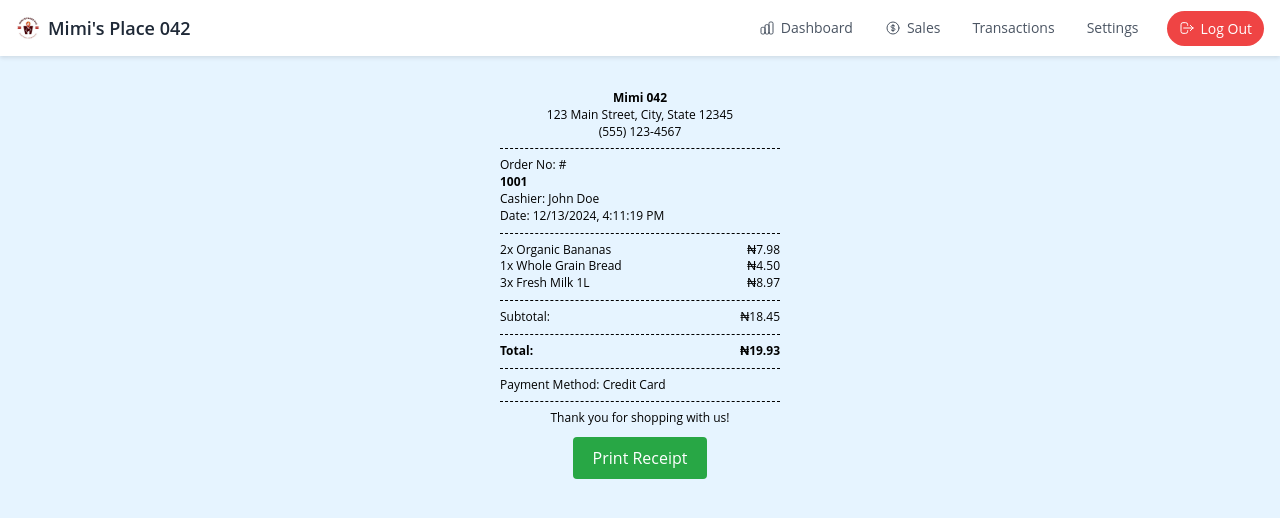
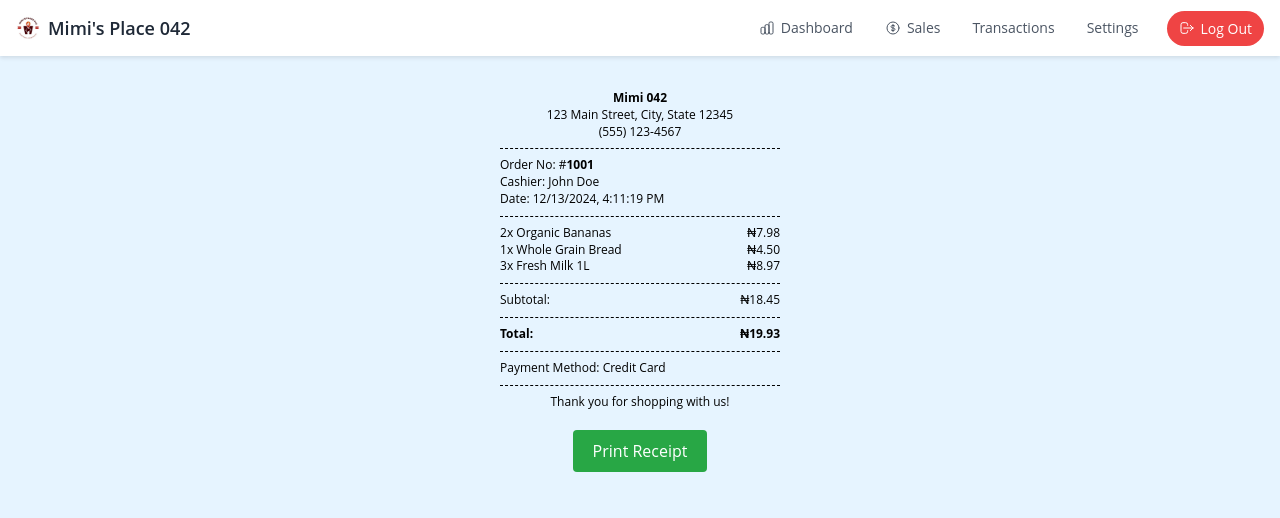
Before and after one commit to ogbochinedu/POS, a React (Vite) app: page /#/receipt in a window 1280 px wide. Shown: the top 518 px of the page. Built offline with nearby package versions, Linux system fonts and the light colour scheme; what pouchdb would draw is missing.

Commit message:
update web print

```diff
--- a/src/ui/components/print/receipt.jsx
+++ b/src/ui/components/print/receipt.jsx
@@ -1,4 +1,201 @@
-import React, { useRef,useEffect } from 'react';
+// import React, { useRef,useEffect } from 'react';
+// const Receipt = ({
+//   businessName,
+//   address,
+//   phoneNumber,
+//   orderNumber,
+//   cashierName,
+//   items,
+//   subtotal,
+//   tax,
+//   total,
+//   paymentMethod,
+//   dateTime,
+//   customerName = '',
+//   customMessage = 'Thank you for your patronage!',
+//   change
+// }) => {
+//   const receiptRef = useRef(null);
+
+
+//   useEffect(() => {
+//     console.log('Window APIs:', Object.keys(window))
+//     console.log('Electron API:', window.electronAPI)
+//   }, [])
+
+
+// if (window.electronAPI && window.electronAPI.onFromMain) {
+//     window.electronAPI.onFromMain('reply-from-main', (data) => {
+//       console.log('Data received:', data);
+//     });
+//   } else {
+//     console.error('electronAPI or onFromMain is not defined');
+//   }
+
+
+
+//   const handlePrint = () => {
+//     console.log('Attempting to print...')
+//     if (window.electronAPI) {
+//         const printContent = receiptRef.current.innerHTML;
+//         const printData = `
+//       <html>
+//         <head>
+//           <title>Receipt</title>
+//           <style>
+//             body {
+//               font-family: monospace;
+//               margin: 0;
+//               padding: 0;
+//               background-color: #fff;
+//             }
+
+//               .receipt {
+//   width: 70mm; /* Match the printer width */
+//   margin: 0 auto; /* Center the content */
+//   padding: 5mm;
+//   font-family: monospace;
+//   font-size: 8px;
+//   line-height: 1.5;
+//   box-sizing: border-box; /* Include padding in width */
+//   word-wrap: break-word; /* Ensure text wraps within the container */
+// }
+
+//             .center {
+//               text-align: center;
+//             }
+//             .divider {
+//               border-top: 1px dashed #000;
+//               margin: 8px 0;
+//             }
+//             .right {
+//               text-align: right;
+//             }
+//             .bold {
+//               font-weight: bold;
+//             }
+
+
+//             .item {
+//   display: flex;
+//   justify-content: space-between;
+//   overflow: hidden; /* Prevent overflow issues */
+//    padding-right: 10px;
+// }
+
+//           </style>
+//         </head>
+//         <body>
+//           ${printContent}
+//         </body>
+//       </html>
+//     `
+//   //console.log(printContent)
+//         // Send the content to the main process to handle the print request
+//         window.electronAPI.print('print-request', printData);
+//     } else {
+//       console.error('Electron API is not available')
+//       console.log('window object:', window)
+//     }
+//   }
+//   // .receipt {
+//   //   width: 220px; /* Standard thermal printer width */
+//   //   margin: auto;
+//   //   padding: 10px;
+//   //   font-size: 10px;
+//   //   line-height: 1.4;
+//   //   color: #000;
+//   // }
+//   // .item {
+//   //   display: flex;
+//   //   justify-content: space-between;
+//   // }
+//   const renderLineItem = (item) => {
+//     const itemTotal = (item.price * item.quantity).toFixed(2);
+//     return (
+//       <div className="item">
+//         <span>{item.quantity}x {item.name}</span>
+//         <span>₦{itemTotal}</span>
+//       </div>
+//     );
+//   };
+
+//   return (
+//     <div>
+
+//       <div ref={receiptRef} className="receipt">
+//         {/* Business Info */}
+//         <div className="center bold">{businessName}</div>
+//         <div className="center">{address}</div>
+//         <div className="center">{phoneNumber}</div>
+//         <div className="divider"></div>
+
+//         {/* Order Info */}
+//         Order No: # <div  className="bold">{orderNumber}</div>
+//         {/* {customerName && <div>Customer: {customerName}</div>} */}
+//         <div>Cashier: {cashierName}</div>
+//         <div>Date: {dateTime}</div>
+//         <div className="divider"></div>
+
+//         {/* Items */}
+//         <div>
+//           {items.map((item, index) => (
+//             <div key={index}>{renderLineItem(item)}</div>
+//           ))}
+//         </div>
+//         <div className="divider"></div>
+
+//         {/* Pricing Summary */}
+//         <div className="item">
+//           <span>Subtotal:</span>
+//           <span>₦{subtotal.toFixed(2)}</span>
+//         </div>
+//         {/* <div className="item">
+//           <span>Tax:</span>
+//           <span>₦{tax.toFixed(2)}</span>
+//         </div> */}
+//         <div className="divider"></div>
+//         <div className="item bold">
+//           <span>Total:</span>
+//           <span>₦{total.toFixed(2)}</span>
+//         </div>
+//         <div className="divider"></div>
+
+//         {/* Payment Info */}
+//         <div>Payment Method: {paymentMethod}</div>
+//         {change>0?<div>Change: ₦{change}</div>:null}
+//         <div className="divider"></div>
+//         {/* Footer */}
+//         <div className="center">{customMessage}</div>
+//       </div>
+
+
+//       <button
+//   onClick={handlePrint}
+//   style={{
+//     padding: '10px 20px',
+//     backgroundColor: '#28a745',
+//     color: 'white',
+//     border: 'none',
+//     borderRadius: '4px',
+//     cursor: 'pointer',
+//     display: 'block', // Add this
+//     marginLeft: 'auto', // Add this
+//     marginRight: 'auto' // Add this
+//   }}
+// >
+//   Print Receipt
+// </button>
+//     </div>
+//   );
+// };
+
+//  export default Receipt;
+
+
+
+import React, { useRef } from 'react';
+
 const Receipt = ({
   businessName,
   address,
@@ -7,38 +204,19 @@ const Receipt = ({
   cashierName,
   items,
   subtotal,
-  tax,
   total,
   paymentMethod,
   dateTime,
-  customerName = '',
   customMessage = 'Thank you for your patronage!',
-  change
+  change,
 }) => {
   const receiptRef = useRef(null);
 
-
-  useEffect(() => {
-    console.log('Window APIs:', Object.keys(window))
-    console.log('Electron API:', window.electronAPI)
-  }, [])
-
-
-if (window.electronAPI && window.electronAPI.onFromMain) {
-    window.electronAPI.onFromMain('reply-from-main', (data) => {
-      console.log('Data received:', data);
-    });
-  } else {
-    console.error('electronAPI or onFromMain is not defined');
-  }
-
-
-
   const handlePrint = () => {
-    console.log('Attempting to print...')
-    if (window.electronAPI) {
     const printContent = receiptRef.current.innerHTML;
-        const printData = `
+    const printWindow = window.open('', '_blank');
+    printWindow.document.open();
+    printWindow.document.write(`
       <html>
         <head>
           <title>Receipt</title>
@@ -49,18 +227,14 @@ if (window.electronAPI && window.electronAPI.onFromMain) {
               padding: 0;
               background-color: #fff;
             }
-
             .receipt {
-  width: 70mm; /* Match the printer width */
-  margin: 0 auto; /* Center the content */
+              width: 70mm; /* Match standard receipt printer width */
+              margin: auto;
               padding: 5mm;
-  font-family: monospace;
-  font-size: 8px;
+              font-size: 10px;
               line-height: 1.5;
-  box-sizing: border-box; /* Include padding in width */
-  word-wrap: break-word; /* Ensure text wraps within the container */
+              box-sizing: border-box;
             }
-
             .center {
               text-align: center;
             }
@@ -68,48 +242,33 @@ if (window.electronAPI && window.electronAPI.onFromMain) {
               border-top: 1px dashed #000;
               margin: 8px 0;
             }
-            .right {
-              text-align: right;
+            .item {
+              display: flex;
+              justify-content: space-between;
+              overflow: hidden;
             }
             .bold {
               font-weight: bold;
             }
-
-
-            .item {
-  display: flex;
-  justify-content: space-between;
-  overflow: hidden; /* Prevent overflow issues */
-   padding-right: 10px;
+            @media print {
+              body {
+                -webkit-print-color-adjust: exact;
+                margin: 0;
               }
-
+            }
           </style>
         </head>
         <body>
-          ${printContent}
+          <div class="receipt">${printContent}</div>
         </body>
       </html>
-    `
-  //console.log(printContent)
-        // Send the content to the main process to handle the print request
-        window.electronAPI.print('print-request', printData);
-    } else {
-      console.error('Electron API is not available')
-      console.log('window object:', window)
-    }
-  }
-  // .receipt {
-  //   width: 220px; /* Standard thermal printer width */
-  //   margin: auto;
-  //   padding: 10px;
-  //   font-size: 10px;
-  //   line-height: 1.4;
-  //   color: #000;
-  // }
-  // .item {
-  //   display: flex;
-  //   justify-content: space-between;
-  // }
+    `);
+    printWindow.document.close();
+    printWindow.focus();
+    printWindow.print();
+    printWindow.close();
+  };
+
   const renderLineItem = (item) => {
     const itemTotal = (item.price * item.quantity).toFixed(2);
     return (
@@ -122,7 +281,6 @@ if (window.electronAPI && window.electronAPI.onFromMain) {
 
   return (
     <div>
-
       <div ref={receiptRef} className="receipt">
         {/* Business Info */}
         <div className="center bold">{businessName}</div>
@@ -131,18 +289,15 @@ if (window.electronAPI && window.electronAPI.onFromMain) {
         <div className="divider"></div>
 
         {/* Order Info */}
-        Order No: # <div  className="bold">{orderNumber}</div>
-        {/* {customerName && <div>Customer: {customerName}</div>} */}
+        <div>Order No: #<span className="bold">{orderNumber}</span></div>
         <div>Cashier: {cashierName}</div>
         <div>Date: {dateTime}</div>
         <div className="divider"></div>
 
         {/* Items */}
-        <div>
         {items.map((item, index) => (
           <div key={index}>{renderLineItem(item)}</div>
         ))}
-        </div>
         <div className="divider"></div>
 
         {/* Pricing Summary */}
@@ -150,10 +305,6 @@ if (window.electronAPI && window.electronAPI.onFromMain) {
           <span>Subtotal:</span>
           <span>₦{subtotal.toFixed(2)}</span>
         </div>
-        {/* <div className="item">
-          <span>Tax:</span>
-          <span>₦{tax.toFixed(2)}</span>
-        </div> */}
         <div className="divider"></div>
         <div className="item bold">
           <span>Total:</span>
@@ -163,12 +314,12 @@ if (window.electronAPI && window.electronAPI.onFromMain) {
 
         {/* Payment Info */}
         <div>Payment Method: {paymentMethod}</div>
-        {change>0?<div>Change: ₦{change}</div>:null}
+        {change > 0 && <div>Change: ₦{change.toFixed(2)}</div>}
         <div className="divider"></div>
+
         {/* Footer */}
         <div className="center">{customMessage}</div>
       </div>
-
 
       <button
         onClick={handlePrint}
@@ -179,9 +330,8 @@ if (window.electronAPI && window.electronAPI.onFromMain) {
           border: 'none',
           borderRadius: '4px',
           cursor: 'pointer',
-    display: 'block', // Add this
-    marginLeft: 'auto', // Add this
-    marginRight: 'auto' // Add this
+          display: 'block',
+          margin: '10px auto',
         }}
       >
         Print Receipt
```
Lines whose indentation alone changed are shown as unchanged.
